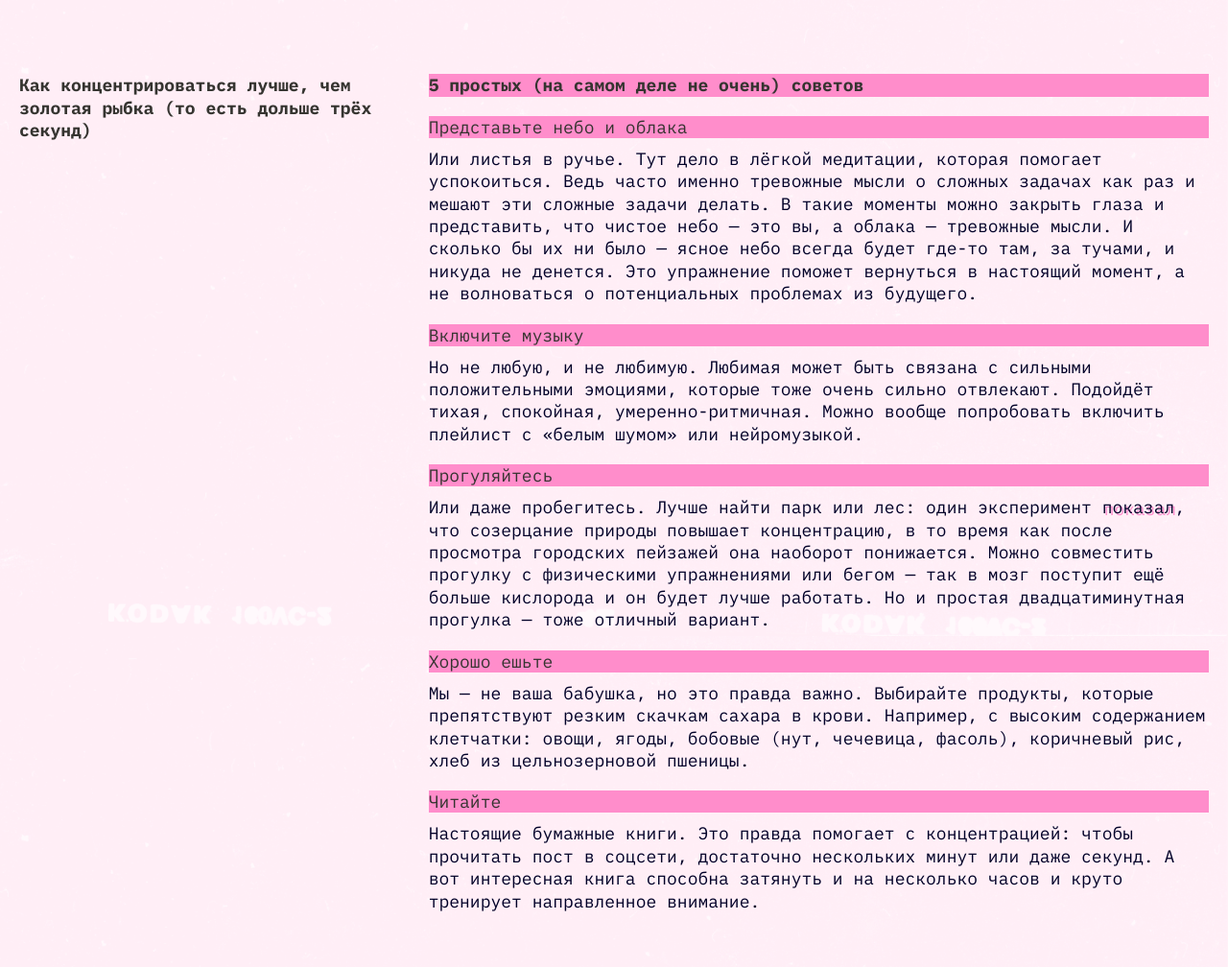
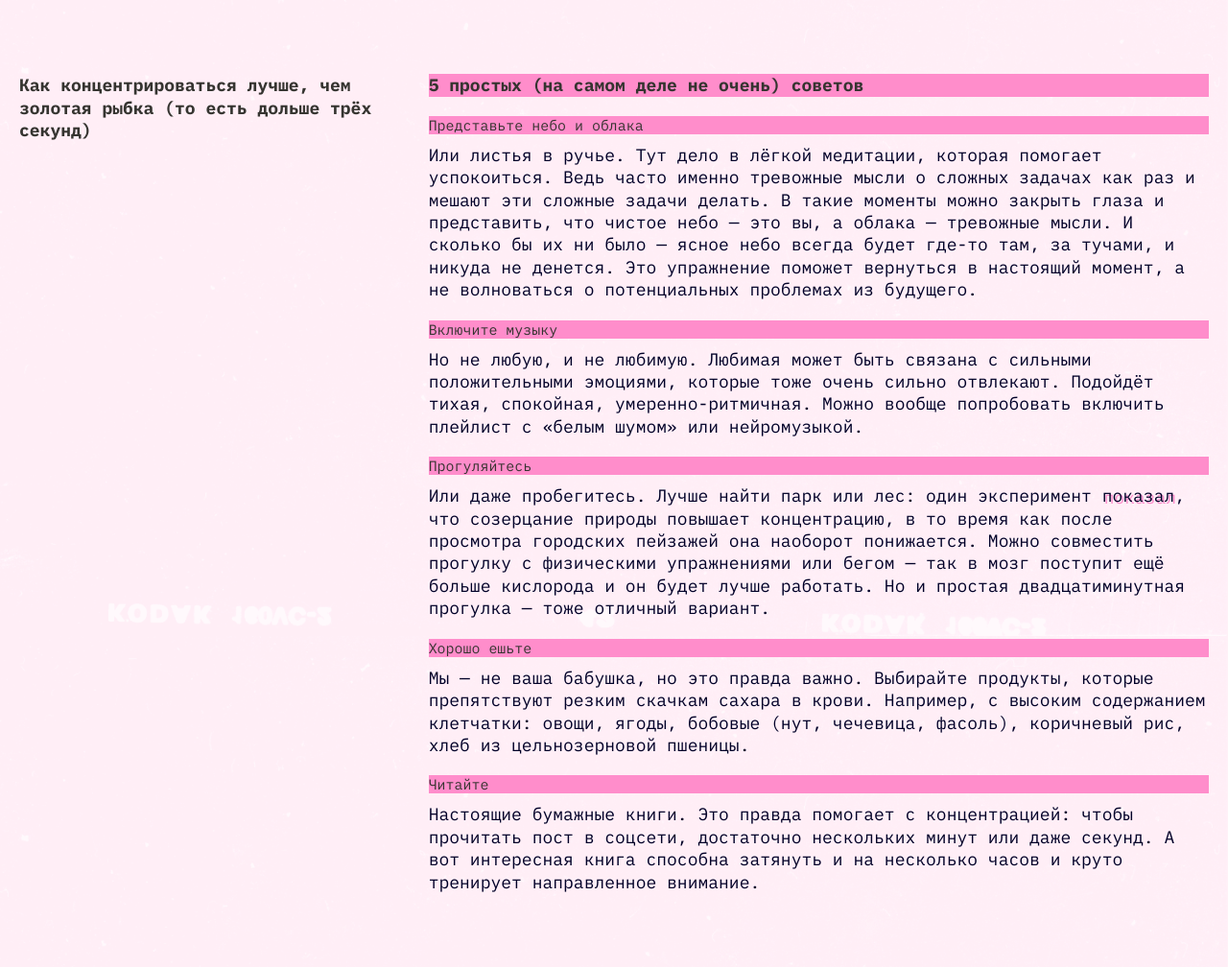
Before and after one commit to alekigsm/slozhno-sosredotochitsya-fd, a website: page index.html in a window 1280 px wide. Shown: the part 1737-2745 px from the top of the page at 96% size. Drawn offline with Linux system fonts and the light colour scheme.

Commit message:
правка заголовков

```diff
--- a/index.html
+++ b/index.html
@@ -136,7 +136,7 @@
           </h3>
           <ul class="main__section__card-list">
             <li class="main__section__card-item">
-              <h4 class="title-decor">Представьте небо и облака</h4>
+              <h5 class="title-decor">Представьте небо и облака</h5>
               <p class="main__content__card">
                 Или листья в ручье. Тут дело в лёгкой медитации, которая
                 помогает успокоиться. Ведь часто именно тревожные мысли о
@@ -149,7 +149,7 @@
               </p>
             </li>
             <li class="main__section__card-item">
-              <h4 class="title-decor">Включите музыку</h4>
+              <h5 class="title-decor">Включите музыку</h5>
               <p class="main__content__card">
                 Но не любую, и не любимую. Любимая может быть связана с сильными
                 положительными эмоциями, которые тоже очень сильно отвлекают.
@@ -158,7 +158,7 @@
               </p>
             </li>
             <li class="main__section__card-item">
-              <h4 class="title-decor">Прогуляйтесь</h4>
+              <h5 class="title-decor">Прогуляйтесь</h5>
               <p class="main__content__card">
                 Или даже пробегитесь. Лучше найти парк или лес: один эксперимент
                 <a
@@ -174,7 +174,7 @@
               </p>
             </li>
             <li class="main__section__card-item">
-              <h4 class="title-decor">Хорошо ешьте</h4>
+              <h5 class="title-decor">Хорошо ешьте</h5>
               <p class="main__content__card">
                 Мы — не ваша бабушка, но это правда важно. Выбирайте продукты,
                 которые препятствуют резким скачкам сахара в крови. Например, с
@@ -184,7 +184,7 @@
               </p>
             </li>
             <li class="main__section__card-item">
-              <h4 class="title-decor">Читайте</h4>
+              <h5 class="title-decor">Читайте</h5>
               <p class="main__content__card">
                 Настоящие бумажные книги. Это правда помогает с концентрацией:
                 чтобы прочитать пост в соцсети, достаточно нескольких минут или
@@ -203,7 +203,7 @@
               class="item_gallery"
               loading="lazy"
               src="./images/sunset.png"
-              alt="свтит солнце"
+              alt="светит солнце"
             />
             <img
               class="item_gallery"
--- a/styles/style.css
+++ b/styles/style.css
@@ -217,6 +217,10 @@
 }
 
 h4 {
+  font-weight: var(--font-weight-bold, 700);
+}
+
+h5 {
   font-weight: var(--font-weight, 400);
 }
 
```
